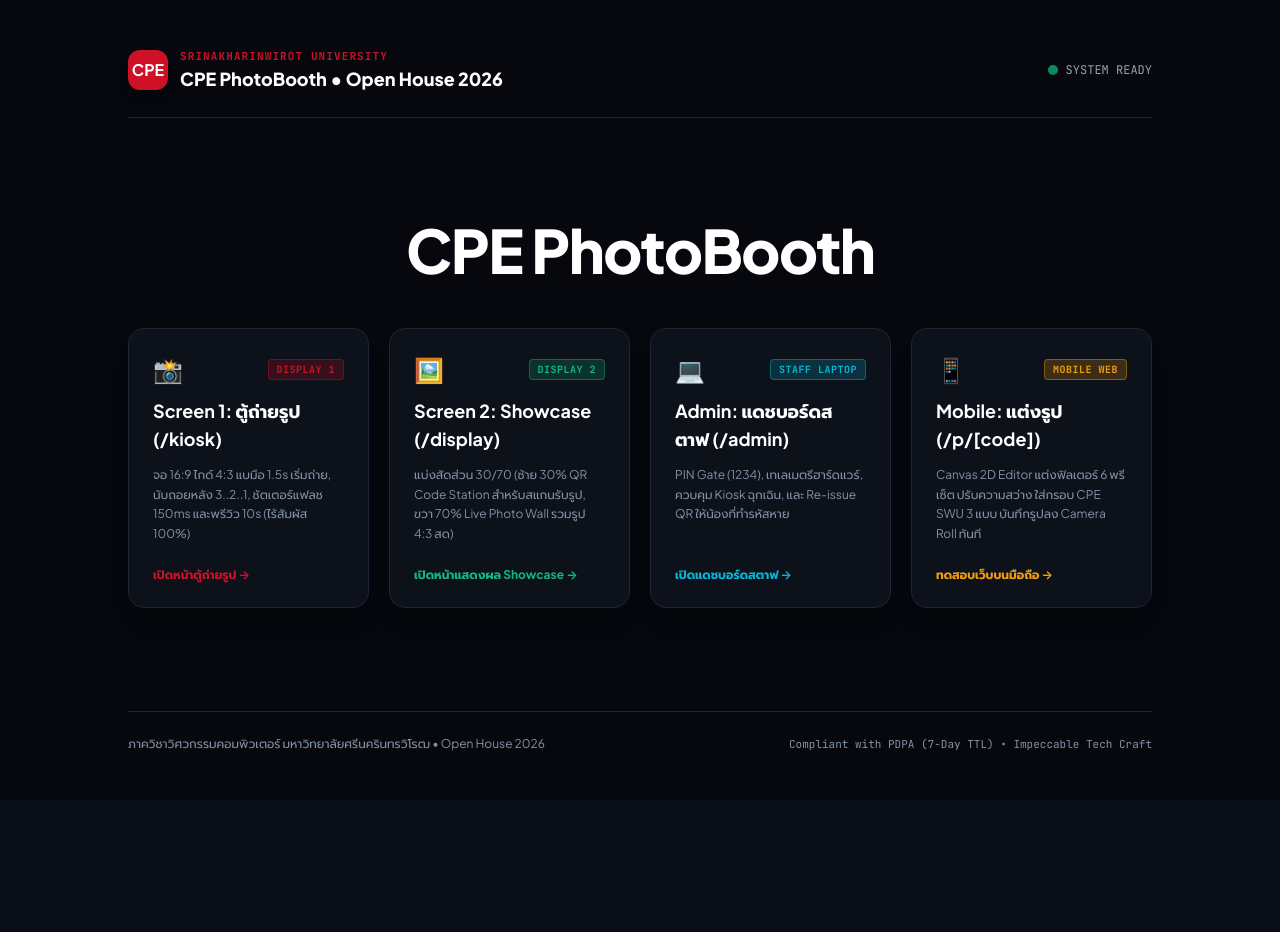
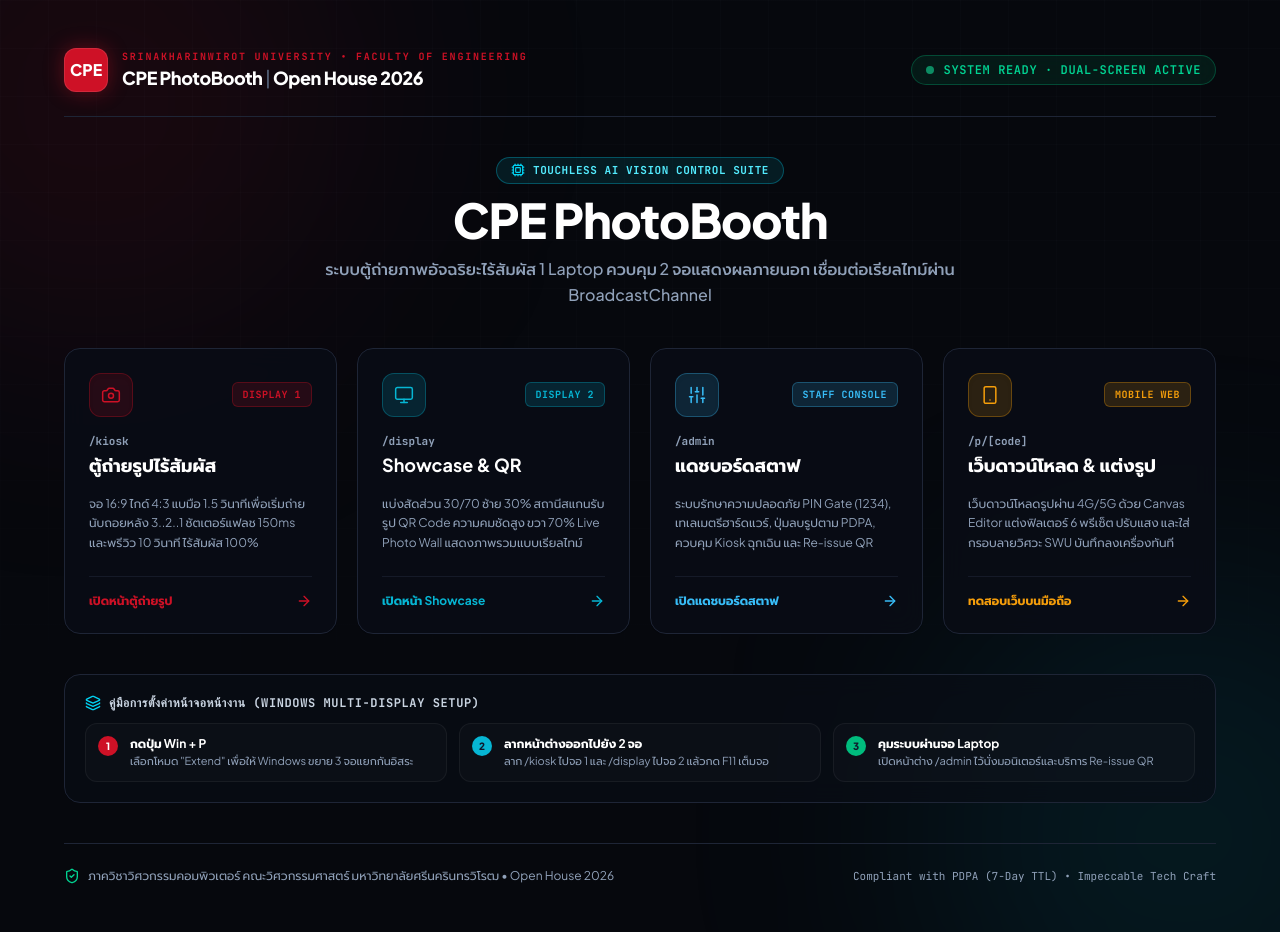
Before and after one commit to icelandz9/swu-openhouse, a Next.js app in the folder web/: page / in a window 1280 px wide. Before the commit the page ends 800 px from the top, so only its background shows below. Built offline with nearby package versions, Linux system fonts and the light colour scheme.

Commit message:
feat(ui): impeccable theme design overhaul for hub launcher cards, removing all emojis

```diff
--- a/web/app/page.tsx
+++ b/web/app/page.tsx
@@ -1,35 +1,62 @@
 import Link from 'next/link';
+import {
+  Camera,
+  Monitor,
+  Sliders,
+  Smartphone,
+  ArrowRight,
+  Activity,
+  ShieldCheck,
+  Cpu,
+  Layers,
+} from 'lucide-react';
 
 export default function Home() {
   return (
-    <main className="min-h-screen bg-[#06080D] text-[#F8FAFC] flex flex-col items-center justify-between p-6 md:p-12 font-sans select-none">
+    <main className="relative min-h-screen bg-[#06080D] text-[#F8FAFC] flex flex-col justify-between p-6 md:p-12 font-sans select-none overflow-x-hidden">
+      {/* Background Engineering Grid & Ambient Glows */}
+      <div className="pointer-events-none absolute inset-0 engineering-grid opacity-60" />
+      <div className="pointer-events-none absolute -top-40 -left-40 size-[32rem] rounded-full bg-[#CE1126]/10 blur-[130px]" />
+      <div className="pointer-events-none absolute -bottom-40 -right-40 size-[32rem] rounded-full bg-[#06B6D4]/10 blur-[130px]" />
+
       {/* Top Brand Banner */}
-      <div className="w-full max-w-5xl flex items-center justify-between border-b border-[#1E2536] pb-6">
-        <div className="flex items-center gap-3">
-          <div className="flex h-10 w-10 items-center justify-center rounded-xl bg-[#CE1126] font-bold text-white shadow-lg">
+      <header className="relative z-10 w-full max-w-6xl mx-auto flex items-center justify-between border-b border-[#1E2536] pb-6">
+        <div className="flex items-center gap-3.5">
+          <div className="flex size-11 items-center justify-center rounded-xl bg-[#CE1126] font-black text-white text-base shadow-[0_0_20px_rgba(206,17,38,0.4)] border border-white/10">
             CPE
           </div>
           <div>
-            <div className="text-[11px] font-mono tracking-widest text-[#CE1126] font-bold uppercase">
-              SRINAKHARINWIROT UNIVERSITY
+            <div className="mono text-[10px] tracking-[.18em] text-[#CE1126] font-bold uppercase">
+              SRINAKHARINWIROT UNIVERSITY • FACULTY OF ENGINEERING
             </div>
-            <div className="text-lg font-black text-white">
-              CPE PhotoBooth • Open House 2026
+            <div className="text-lg font-black text-white tracking-tight">
+              CPE PhotoBooth <span className="text-slate-500 font-normal">|</span> Open House 2026
             </div>
           </div>
         </div>
-        <div className="flex items-center gap-2">
-          <span className="h-2.5 w-2.5 rounded-full bg-[#10B981] animate-pulse" />
-          <span className="text-xs font-mono text-[#94A3B8]">SYSTEM READY</span>
+
+        <div className="flex items-center gap-2.5 rounded-full border border-emerald-500/30 bg-emerald-500/10 px-3.5 py-1.5 backdrop-blur-md">
+          <span className="size-2 rounded-full bg-[#10B981] animate-pulse" />
+          <span className="mono text-xs font-semibold text-emerald-400 tracking-wider">
+            SYSTEM READY · DUAL-SCREEN ACTIVE
+          </span>
         </div>
-      </div>
+      </header>
 
       {/* Main Hub Presentation */}
-      <div className="w-full max-w-5xl my-auto py-12 space-y-12">
+      <section className="relative z-10 w-full max-w-6xl mx-auto my-auto py-10 space-y-10">
+        {/* Hero Title */}
         <div className="text-center space-y-3 max-w-2xl mx-auto">
-          <h1 className="text-5xl md:text-6xl font-black tracking-tight text-white">
+          <div className="inline-flex items-center gap-2 rounded-full border border-cyan-400/30 bg-cyan-400/10 px-3.5 py-1 text-[11px] font-bold tracking-wider text-cyan-300 uppercase mono">
+            <Cpu className="size-3.5 text-cyan-400" />
+            TOUCHLESS AI VISION CONTROL SUITE
+          </div>
+          <h1 className="text-4xl md:text-5xl font-black tracking-tight text-white">
             CPE PhotoBooth
           </h1>
+          <p className="text-sm md:text-base text-slate-400 font-medium leading-relaxed">
+            ระบบตู้ถ่ายภาพอัจฉริยะไร้สัมผัส 1 Laptop ควบคุม 2 จอแสดงผลภายนอก เชื่อมต่อเรียลไทม์ผ่าน BroadcastChannel
+          </p>
         </div>
 
         {/* 4 Screen Launcher Cards */}
@@ -38,24 +65,35 @@ export default function Home() {
           <Link
             href="/kiosk"
             target="_blank"
-            className="group relative flex flex-col justify-between p-6 rounded-2xl bg-[#0D111A] border border-[#1E2536] hover:border-[#CE1126] transition-all hover:scale-[1.02] shadow-xl"
+            className="group relative flex flex-col justify-between p-6 rounded-2xl bg-[#090D16]/90 border border-[#1E2536] hover:border-[#CE1126] transition-all duration-200 hover:-translate-y-1 hover:shadow-[0_12px_32px_rgba(206,17,38,0.2)] backdrop-blur-md"
           >
-            <div className="space-y-3">
+            <div className="space-y-4">
               <div className="flex items-center justify-between">
-                <span className="text-2xl">📸</span>
-                <span className="font-mono text-[10px] uppercase tracking-wider px-2 py-0.5 rounded bg-[#CE1126]/20 text-[#CE1126] font-bold border border-[#CE1126]/40">
+                <div className="flex size-11 items-center justify-center rounded-xl bg-[#CE1126]/15 border border-[#CE1126]/30 text-[#CE1126] shadow-inner group-hover:scale-105 transition-transform">
+                  <Camera className="size-5" strokeWidth={1.8} />
+                </div>
+                <span className="mono text-[10px] uppercase tracking-wider px-2.5 py-1 rounded-md bg-[#CE1126]/15 text-[#CE1126] font-bold border border-[#CE1126]/30">
                   DISPLAY 1
                 </span>
               </div>
-              <h2 className="text-lg font-bold text-white group-hover:text-[#CE1126] transition-colors">
-                Screen 1: ตู้ถ่ายรูป (/kiosk)
-              </h2>
-              <p className="text-xs text-[#8492A6] leading-relaxed">
-                จอ 16:9 ไกด์ 4:3 แบมือ 1.5s เริ่มถ่าย, นับถอยหลัง 3..2..1, ชัตเตอร์แฟลช 150ms และพรีวิว 10s (ไร้สัมผัส 100%)
+
+              <div>
+                <div className="mono text-[11px] text-slate-400 font-bold mb-1">
+                  /kiosk
+                </div>
+                <h2 className="text-lg font-bold text-white group-hover:text-[#CE1126] transition-colors leading-snug">
+                  ตู้ถ่ายรูปไร้สัมผัส
+                </h2>
+              </div>
+
+              <p className="text-xs text-slate-400 leading-relaxed">
+                จอ 16:9 ไกด์ 4:3 แบมือ 1.5 วินาทีเพื่อเริ่มถ่าย นับถอยหลัง 3..2..1 ชัตเตอร์แฟลช 150ms และพรีวิว 10 วินาที ไร้สัมผัส 100%
               </p>
             </div>
-            <div className="mt-6 flex items-center text-xs font-bold text-[#CE1126]">
-              เปิดหน้าตู้ถ่ายรูป →
+
+            <div className="mt-6 pt-4 border-t border-[#1E2536]/60 flex items-center justify-between text-xs font-bold text-[#CE1126]">
+              <span>เปิดหน้าตู้ถ่ายรูป</span>
+              <ArrowRight className="size-4 group-hover:translate-x-1 transition-transform" />
             </div>
           </Link>
 
@@ -63,24 +101,35 @@ export default function Home() {
           <Link
             href="/display"
             target="_blank"
-            className="group relative flex flex-col justify-between p-6 rounded-2xl bg-[#0D111A] border border-[#1E2536] hover:border-[#10B981] transition-all hover:scale-[1.02] shadow-xl"
+            className="group relative flex flex-col justify-between p-6 rounded-2xl bg-[#090D16]/90 border border-[#1E2536] hover:border-[#06B6D4] transition-all duration-200 hover:-translate-y-1 hover:shadow-[0_12px_32px_rgba(6,182,212,0.2)] backdrop-blur-md"
           >
-            <div className="space-y-3">
+            <div className="space-y-4">
               <div className="flex items-center justify-between">
-                <span className="text-2xl">🖼️</span>
-                <span className="font-mono text-[10px] uppercase tracking-wider px-2 py-0.5 rounded bg-[#10B981]/20 text-[#10B981] font-bold border border-[#10B981]/40">
+                <div className="flex size-11 items-center justify-center rounded-xl bg-[#06B6D4]/15 border border-[#06B6D4]/30 text-[#06B6D4] shadow-inner group-hover:scale-105 transition-transform">
+                  <Monitor className="size-5" strokeWidth={1.8} />
+                </div>
+                <span className="mono text-[10px] uppercase tracking-wider px-2.5 py-1 rounded-md bg-[#06B6D4]/15 text-[#06B6D4] font-bold border border-[#06B6D4]/30">
                   DISPLAY 2
                 </span>
               </div>
-              <h2 className="text-lg font-bold text-white group-hover:text-[#10B981] transition-colors">
-                Screen 2: Showcase (/display)
-              </h2>
-              <p className="text-xs text-[#8492A6] leading-relaxed">
-                แบ่งสัดส่วน 30/70 (ซ้าย 30% QR Code Station สำหรับสแกนรับรูป, ขวา 70% Live Photo Wall รวมรูป 4:3 สด)
+
+              <div>
+                <div className="mono text-[11px] text-slate-400 font-bold mb-1">
+                  /display
+                </div>
+                <h2 className="text-lg font-bold text-white group-hover:text-[#06B6D4] transition-colors leading-snug">
+                  Showcase & QR
+                </h2>
+              </div>
+
+              <p className="text-xs text-slate-400 leading-relaxed">
+                แบ่งสัดส่วน 30/70 ซ้าย 30% สถานีสแกนรับรูป QR Code ความคมชัดสูง ขวา 70% Live Photo Wall แสดงภาพรวมแบบเรียลไทม์
               </p>
             </div>
-            <div className="mt-6 flex items-center text-xs font-bold text-[#10B981]">
-              เปิดหน้าแสดงผล Showcase →
+
+            <div className="mt-6 pt-4 border-t border-[#1E2536]/60 flex items-center justify-between text-xs font-bold text-[#06B6D4]">
+              <span>เปิดหน้า Showcase</span>
+              <ArrowRight className="size-4 group-hover:translate-x-1 transition-transform" />
             </div>
           </Link>
 
@@ -88,24 +137,35 @@ export default function Home() {
           <Link
             href="/admin"
             target="_blank"
-            className="group relative flex flex-col justify-between p-6 rounded-2xl bg-[#0D111A] border border-[#1E2536] hover:border-[#06B6D4] transition-all hover:scale-[1.02] shadow-xl"
+            className="group relative flex flex-col justify-between p-6 rounded-2xl bg-[#090D16]/90 border border-[#1E2536] hover:border-[#38BDF8] transition-all duration-200 hover:-translate-y-1 hover:shadow-[0_12px_32px_rgba(56,189,248,0.2)] backdrop-blur-md"
           >
-            <div className="space-y-3">
+            <div className="space-y-4">
               <div className="flex items-center justify-between">
-                <span className="text-2xl">💻</span>
-                <span className="font-mono text-[10px] uppercase tracking-wider px-2 py-0.5 rounded bg-[#06B6D4]/20 text-[#06B6D4] font-bold border border-[#06B6D4]/40">
-                  STAFF LAPTOP
+                <div className="flex size-11 items-center justify-center rounded-xl bg-[#38BDF8]/15 border border-[#38BDF8]/30 text-[#38BDF8] shadow-inner group-hover:scale-105 transition-transform">
+                  <Sliders className="size-5" strokeWidth={1.8} />
+                </div>
+                <span className="mono text-[10px] uppercase tracking-wider px-2.5 py-1 rounded-md bg-[#38BDF8]/15 text-[#38BDF8] font-bold border border-[#38BDF8]/30">
+                  STAFF CONSOLE
                 </span>
               </div>
-              <h2 className="text-lg font-bold text-white group-hover:text-[#06B6D4] transition-colors">
-                Admin: แดชบอร์ดสตาฟ (/admin)
-              </h2>
-              <p className="text-xs text-[#8492A6] leading-relaxed">
-                PIN Gate (1234), เทเลเมตรีฮาร์ดแวร์, ควบคุม Kiosk ฉุกเฉิน, และ Re-issue QR ให้น้องที่ทำรหัสหาย
+
+              <div>
+                <div className="mono text-[11px] text-slate-400 font-bold mb-1">
+                  /admin
+                </div>
+                <h2 className="text-lg font-bold text-white group-hover:text-[#38BDF8] transition-colors leading-snug">
+                  แดชบอร์ดสตาฟ
+                </h2>
+              </div>
+
+              <p className="text-xs text-slate-400 leading-relaxed">
+                ระบบรักษาความปลอดภัย PIN Gate (1234), เทเลเมตรีฮาร์ดแวร์, ปุ่มลบรูปตาม PDPA, ควบคุม Kiosk ฉุกเฉิน และ Re-issue QR
               </p>
             </div>
-            <div className="mt-6 flex items-center text-xs font-bold text-[#06B6D4]">
-              เปิดแดชบอร์ดสตาฟ →
+
+            <div className="mt-6 pt-4 border-t border-[#1E2536]/60 flex items-center justify-between text-xs font-bold text-[#38BDF8]">
+              <span>เปิดแดชบอร์ดสตาฟ</span>
+              <ArrowRight className="size-4 group-hover:translate-x-1 transition-transform" />
             </div>
           </Link>
 
@@ -113,33 +173,94 @@ export default function Home() {
           <Link
             href="/p/OPH-SWU1"
             target="_blank"
-            className="group relative flex flex-col justify-between p-6 rounded-2xl bg-[#0D111A] border border-[#1E2536] hover:border-[#F59E0B] transition-all hover:scale-[1.02] shadow-xl"
+            className="group relative flex flex-col justify-between p-6 rounded-2xl bg-[#090D16]/90 border border-[#1E2536] hover:border-[#F59E0B] transition-all duration-200 hover:-translate-y-1 hover:shadow-[0_12px_32px_rgba(245,158,11,0.2)] backdrop-blur-md"
           >
-            <div className="space-y-3">
+            <div className="space-y-4">
               <div className="flex items-center justify-between">
-                <span className="text-2xl">📱</span>
-                <span className="font-mono text-[10px] uppercase tracking-wider px-2 py-0.5 rounded bg-[#F59E0B]/20 text-[#F59E0B] font-bold border border-[#F59E0B]/40">
+                <div className="flex size-11 items-center justify-center rounded-xl bg-[#F59E0B]/15 border border-[#F59E0B]/30 text-[#F59E0B] shadow-inner group-hover:scale-105 transition-transform">
+                  <Smartphone className="size-5" strokeWidth={1.8} />
+                </div>
+                <span className="mono text-[10px] uppercase tracking-wider px-2.5 py-1 rounded-md bg-[#F59E0B]/15 text-[#F59E0B] font-bold border border-[#F59E0B]/30">
                   MOBILE WEB
                 </span>
               </div>
-              <h2 className="text-lg font-bold text-white group-hover:text-[#F59E0B] transition-colors">
-                Mobile: แต่งรูป (/p/[code])
-              </h2>
-              <p className="text-xs text-[#8492A6] leading-relaxed">
-                Canvas 2D Editor แต่งฟิลเตอร์ 6 พรีเซ็ต ปรับความสว่าง ใส่กรอบ CPE SWU 3 แบบ บันทึกรูปลง Camera Roll ทันที
+
+              <div>
+                <div className="mono text-[11px] text-slate-400 font-bold mb-1">
+                  /p/[code]
+                </div>
+                <h2 className="text-lg font-bold text-white group-hover:text-[#F59E0B] transition-colors leading-snug">
+                  เว็บดาวน์โหลด & แต่งรูป
+                </h2>
+              </div>
+
+              <p className="text-xs text-slate-400 leading-relaxed">
+                เว็บดาวน์โหลดรูปผ่าน 4G/5G ด้วย Canvas Editor แต่งฟิลเตอร์ 6 พรีเซ็ต ปรับแสง และใส่กรอบลายวิศวะ SWU บันทึกลงเครื่องทันที
               </p>
             </div>
-            <div className="mt-6 flex items-center text-xs font-bold text-[#F59E0B]">
-              ทดสอบเว็บบนมือถือ →
+
+            <div className="mt-6 pt-4 border-t border-[#1E2536]/60 flex items-center justify-between text-xs font-bold text-[#F59E0B]">
+              <span>ทดสอบเว็บบนมือถือ</span>
+              <ArrowRight className="size-4 group-hover:translate-x-1 transition-transform" />
             </div>
           </Link>
         </div>
-      </div>
+
+        {/* Multi-Display Setup Guide Bar */}
+        <div className="rounded-2xl bg-[#090D16]/70 border border-[#1E2536] p-5 backdrop-blur-md">
+          <div className="flex items-center gap-2 mb-3">
+            <Layers className="size-4 text-cyan-400" />
+            <h3 className="text-xs font-bold tracking-wider uppercase text-slate-300 mono">
+              คู่มือการตั้งค่าหน้าจอหน้างาน (Windows Multi-Display Setup)
+            </h3>
+          </div>
+          <div className="grid grid-cols-1 md:grid-cols-3 gap-3 text-xs">
+            <div className="flex items-start gap-3 p-3 rounded-xl bg-white/[0.02] border border-white/5">
+              <span className="flex size-5 items-center justify-center rounded-full bg-[#CE1126] text-[10px] font-black text-white shrink-0">
+                1
+              </span>
+              <div>
+                <div className="font-bold text-white">กดปุ่ม Win + P</div>
+                <div className="text-slate-400 text-[11px] mt-0.5">
+                  เลือกโหมด "Extend" เพื่อให้ Windows ขยาย 3 จอแยกกันอิสระ
+                </div>
+              </div>
+            </div>
+
+            <div className="flex items-start gap-3 p-3 rounded-xl bg-white/[0.02] border border-white/5">
+              <span className="flex size-5 items-center justify-center rounded-full bg-[#06B6D4] text-[10px] font-black text-slate-900 shrink-0">
+                2
+              </span>
+              <div>
+                <div className="font-bold text-white">ลากหน้าต่างออกไปยัง 2 จอ</div>
+                <div className="text-slate-400 text-[11px] mt-0.5">
+                  ลาก /kiosk ไปจอ 1 และ /display ไปจอ 2 แล้วกด F11 เต็มจอ
+                </div>
+              </div>
+            </div>
+
+            <div className="flex items-start gap-3 p-3 rounded-xl bg-white/[0.02] border border-white/5">
+              <span className="flex size-5 items-center justify-center rounded-full bg-emerald-500 text-[10px] font-black text-slate-900 shrink-0">
+                3
+              </span>
+              <div>
+                <div className="font-bold text-white">คุมระบบผ่านจอ Laptop</div>
+                <div className="text-slate-400 text-[11px] mt-0.5">
+                  เปิดหน้าต่าง /admin ไว้นั่งมอนิเตอร์และบริการ Re-issue QR
+                </div>
+              </div>
+            </div>
+          </div>
+        </div>
+      </section>
 
       {/* Footer */}
-      <footer className="w-full max-w-5xl border-t border-[#1E2536] pt-6 flex flex-col md:flex-row items-center justify-between text-xs text-[#8492A6]">
-        <div>ภาควิชาวิศวกรรมคอมพิวเตอร์ มหาวิทยาลัยศรีนครินทรวิโรฒ • Open House 2026</div>
-        <div className="mt-2 md:mt-0 font-mono text-[11px]">
+      <footer className="relative z-10 w-full max-w-6xl mx-auto border-t border-[#1E2536] pt-6 flex flex-col md:flex-row items-center justify-between text-xs text-slate-400">
+        <div className="flex items-center gap-2">
+          <ShieldCheck className="size-4 text-emerald-400" />
+          <span>ภาควิชาวิศวกรรมคอมพิวเตอร์ คณะวิศวกรรมศาสตร์ มหาวิทยาลัยศรีนครินทรวิโรฒ • Open House 2026</span>
+        </div>
+        <div className="mt-2 md:mt-0 mono text-[11px] text-slate-400">
           Compliant with PDPA (7-Day TTL) • Impeccable Tech Craft
         </div>
       </footer>
```
